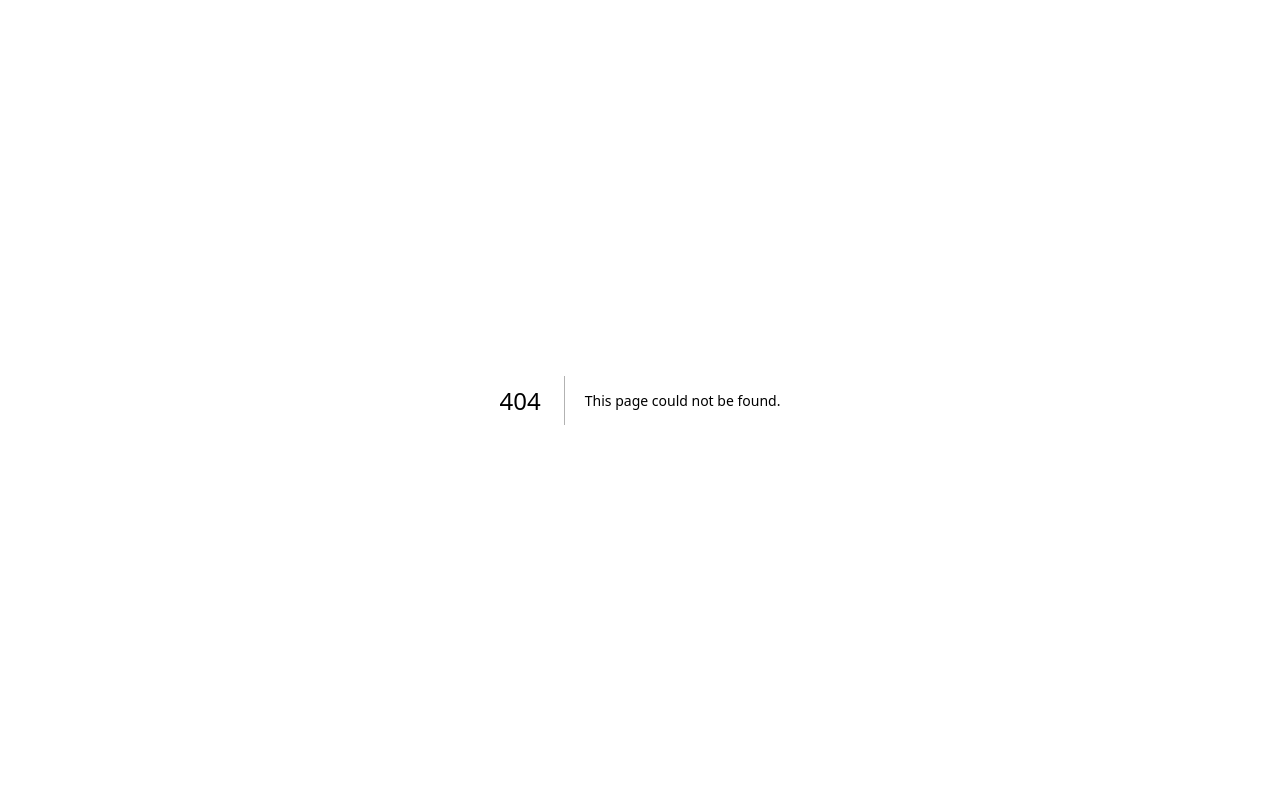
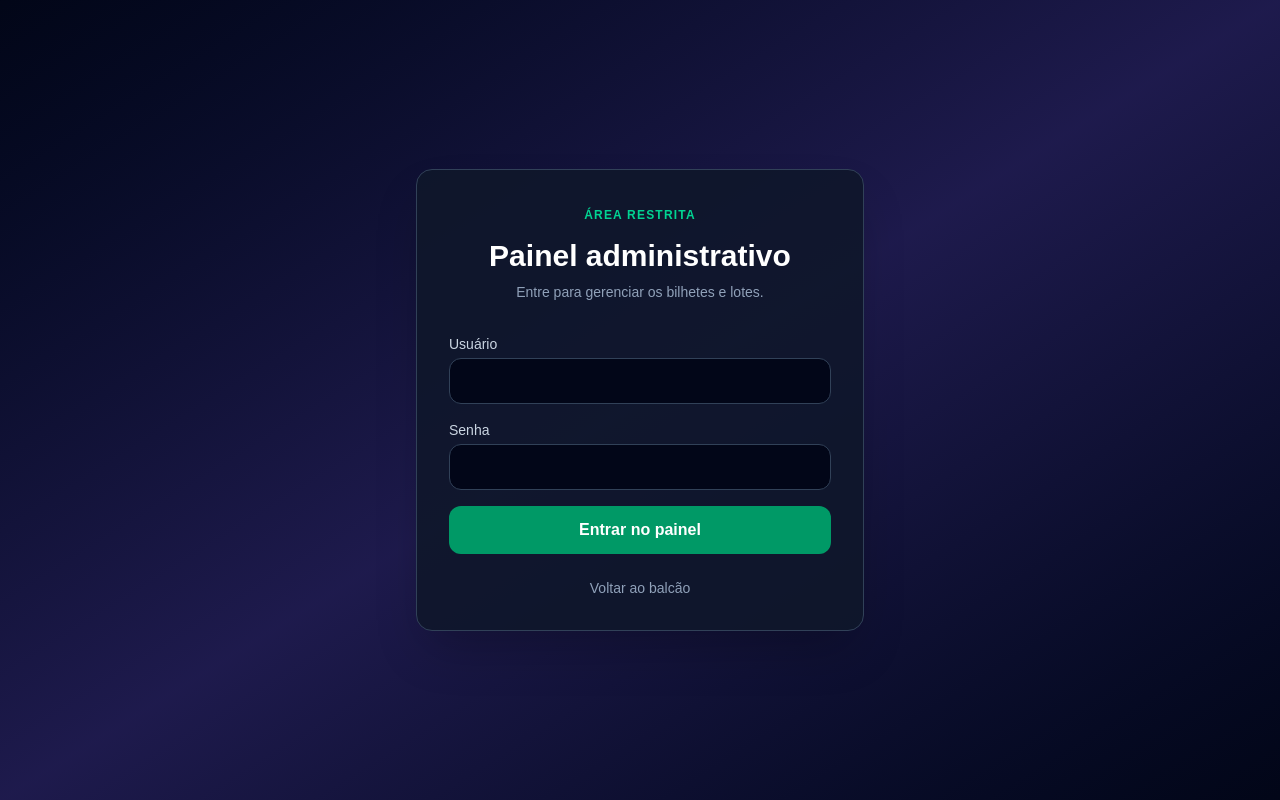
Before and after one commit to renanbmiranda/meu-botijao-sorteios, a Next.js app: page /admin/login in a window 1280 px wide. Before the commit this address had no page. Built offline with nearby package versions, Linux system fonts and the light colour scheme.

Commit message:
feat: implements login and protect admin route

```diff
--- /dev/null
+++ b/app/admin/login/page.tsx
@@ -0,0 +1,91 @@
+'use client';
+
+import { FormEvent, useState } from 'react';
+import Link from 'next/link';
+import { useRouter } from 'next/navigation';
+
+export default function AdminLoginPage() {
+  const router = useRouter();
+  const [username, setUsername] = useState('');
+  const [password, setPassword] = useState('');
+  const [error, setError] = useState('');
+  const [loading, setLoading] = useState(false);
+
+  async function handleSubmit(event: FormEvent<HTMLFormElement>) {
+    event.preventDefault();
+    setLoading(true);
+    setError('');
+
+    try {
+      const response = await fetch('/api/admin/auth', {
+        method: 'POST',
+        headers: { 'Content-Type': 'application/json' },
+        body: JSON.stringify({ username, password }),
+      });
+      const data = await response.json().catch(() => ({}));
+
+      if (!response.ok) {
+        setError(data.error || 'Não foi possível entrar.');
+        return;
+      }
+
+      router.replace('/admin');
+      router.refresh();
+    } catch {
+      setError('Falha na comunicação com o servidor.');
+    } finally {
+      setLoading(false);
+    }
+  }
+
+  return (
+    <main className="min-h-screen bg-gradient-to-br from-slate-950 via-indigo-950 to-slate-950 text-white flex items-center justify-center p-4">
+      <section className="w-full max-w-md rounded-2xl border border-slate-700 bg-slate-900/90 p-8 shadow-2xl">
+        <div className="mb-8 text-center">
+          <span className="text-xs font-semibold uppercase tracking-widest text-emerald-400">Área restrita</span>
+          <h1 className="mt-3 text-3xl font-bold">Painel administrativo</h1>
+          <p className="mt-2 text-sm text-slate-400">Entre para gerenciar os bilhetes e lotes.</p>
+        </div>
+
+        <form onSubmit={handleSubmit} className="space-y-4">
+          <label className="block text-sm text-slate-300">
+            Usuário
+            <input
+              type="text"
+              value={username}
+              onChange={(event) => setUsername(event.target.value)}
+              autoComplete="username"
+              required
+              className="mt-1 w-full rounded-xl border border-slate-700 bg-slate-950 px-4 py-3 text-white outline-none focus:border-emerald-500 focus:ring-2 focus:ring-emerald-500/30"
+            />
+          </label>
+          <label className="block text-sm text-slate-300">
+            Senha
+            <input
+              type="password"
+              value={password}
+              onChange={(event) => setPassword(event.target.value)}
+              autoComplete="current-password"
+              required
+              className="mt-1 w-full rounded-xl border border-slate-700 bg-slate-950 px-4 py-3 text-white outline-none focus:border-emerald-500 focus:ring-2 focus:ring-emerald-500/30"
+            />
+          </label>
+
+          {error && <p className="rounded-xl border border-rose-500/40 bg-rose-950/50 p-3 text-center text-sm text-rose-300">{error}</p>}
+
+          <button
+            type="submit"
+            disabled={loading}
+            className="w-full rounded-xl bg-emerald-600 py-3 font-semibold transition hover:bg-emerald-500 disabled:opacity-50"
+          >
+            {loading ? 'Entrando...' : 'Entrar no painel'}
+          </button>
+        </form>
+
+        <Link href="/" className="mt-6 block text-center text-sm text-slate-400 hover:text-emerald-400">
+          Voltar ao balcão
+        </Link>
+      </section>
+    </main>
+  );
+}
--- a/app/admin/page.tsx
+++ b/app/admin/page.tsx
@@ -2,6 +2,7 @@
 
 import { useEffect, useState } from 'react';
 import Link from 'next/link';
+import { useRouter } from 'next/navigation';
 import { ReciboTermico } from '@/components/ReciboTermico';
 
 interface CodigoItem {
@@ -13,6 +14,7 @@ interface CodigoItem {
 }
 
 export default function AdminPage() {
+  const router = useRouter();
   const [stats, setStats] = useState({ total: 0, resgatados: 0, disponiveis: 0 });
   const [ultimos, setUltimos] = useState<CodigoItem[]>([]);
   const [loading, setLoading] = useState(true);
@@ -23,6 +25,11 @@ export default function AdminPage() {
   const [gerando, setGerando] = useState(false);
   const [loteRecente, setLoteRecente] = useState<string[]>([]);
   const [itemSelecionado, setItemSelecionado] = useState<CodigoItem | null>(null);
+
+  const handleLogout = async () => {
+    await fetch('/api/admin/auth', { method: 'DELETE' });
+    router.replace('/admin/login');
+  };
 
   useEffect(() => {
     const carregarDados = async () => {
@@ -99,9 +106,14 @@ export default function AdminPage() {
             <h1 className="text-2xl font-bold tracking-tight">Painel Administrativo</h1>
             <p className="text-slate-400 text-sm">Gerenciamento, Sorteios e Impressão Térmica (GoldenTec GT-710)</p>
           </div>
-          <Link href="/" className="bg-slate-800 hover:bg-slate-700 border border-slate-700 px-4 py-2 rounded-xl text-sm font-medium transition">
-            ← Voltar ao Balcão
-          </Link>
+          <div className="flex gap-2">
+            <Link href="/" className="bg-slate-800 hover:bg-slate-700 border border-slate-700 px-4 py-2 rounded-xl text-sm font-medium transition">
+              ← Voltar ao Balcão
+            </Link>
+            <button onClick={handleLogout} className="bg-rose-950/60 hover:bg-rose-900 border border-rose-800 px-4 py-2 rounded-xl text-sm font-medium transition">
+              Sair
+            </button>
+          </div>
         </div>
 
         {/* Cards de Estatísticas */}
--- /dev/null
+++ b/app/api/admin/auth/route.ts
@@ -0,0 +1,43 @@
+import { NextResponse } from 'next/server';
+import {
+  ADMIN_SESSION_COOKIE,
+  createAdminSession,
+  getAdminSessionFromRequest,
+  isValidAdminSession,
+  SESSION_DURATION_SECONDS,
+  validateAdminCredentials,
+} from '@/lib/admin-auth';
+
+export async function POST(request: Request) {
+  try {
+    const body = await request.json();
+    const username = typeof body.username === 'string' ? body.username.trim() : '';
+    const password = typeof body.password === 'string' ? body.password : '';
+
+    if (!username || !password || !validateAdminCredentials(username, password)) {
+      return NextResponse.json({ error: 'Usuário ou senha inválidos.' }, { status: 401 });
+    }
+
+    const response = NextResponse.json({ success: true });
+    response.cookies.set(ADMIN_SESSION_COOKIE, createAdminSession(username), {
+      httpOnly: true,
+      secure: process.env.NODE_ENV === 'production',
+      sameSite: 'lax',
+      maxAge: SESSION_DURATION_SECONDS,
+      path: '/',
+    });
+    return response;
+  } catch {
+    return NextResponse.json({ error: 'Requisição inválida.' }, { status: 400 });
+  }
+}
+
+export async function DELETE(request: Request) {
+  if (!isValidAdminSession(getAdminSessionFromRequest(request))) {
+    return NextResponse.json({ error: 'Não autenticado.' }, { status: 401 });
+  }
+
+  const response = NextResponse.json({ success: true });
+  response.cookies.set(ADMIN_SESSION_COOKIE, '', { maxAge: 0, path: '/' });
+  return response;
+}
--- a/app/api/admin/lote/route.ts
+++ b/app/api/admin/lote/route.ts
@@ -1,7 +1,12 @@
 import { NextResponse } from 'next/server';
 import { prisma } from '@/lib/prisma';
+import { getAdminSessionFromRequest, isValidAdminSession } from '@/lib/admin-auth';
 
 export async function POST(request: Request) {
+  if (!isValidAdminSession(getAdminSessionFromRequest(request))) {
+    return NextResponse.json({ error: 'Não autenticado.' }, { status: 401 });
+  }
+
   try {
     let body: { prefixo?: unknown; quantidade?: unknown };
 
--- a/app/api/admin/route.ts
+++ b/app/api/admin/route.ts
@@ -1,7 +1,12 @@
 import { NextResponse } from 'next/server';
 import { prisma } from '@/lib/prisma';
+import { getAdminSessionFromRequest, isValidAdminSession } from '@/lib/admin-auth';
 
-export async function GET() {
+export async function GET(request: Request) {
+  if (!isValidAdminSession(getAdminSessionFromRequest(request))) {
+    return NextResponse.json({ error: 'Não autenticado.' }, { status: 401 });
+  }
+
   try {
     const total = await prisma.codigo.count();
     const resgatados = await prisma.codigo.count({ where: { status: true } });
--- a/app/api/validar/route.ts
+++ b/app/api/validar/route.ts
@@ -30,7 +30,7 @@ export async function POST(request: Request) {
     });
 
     if (!registro) {
-      return NextResponse.json({ error: 'Código inválido ou não encontrado.' }, { status: 404 });
+      return NextResponse.json({ error: 'Código inválido ou não encontrado.' }, { status: 400 });
     }
 
     if (registro.status) {
--- /dev/null
+++ b/lib/admin-auth.ts
@@ -0,0 +1,59 @@
+import { createHmac, timingSafeEqual } from 'node:crypto';
+
+export const ADMIN_SESSION_COOKIE = 'admin_session';
+const SESSION_DURATION_SECONDS = 60 * 60 * 8;
+
+function getAuthConfig() {
+  const username = process.env.ADMIN_USERNAME;
+  const password = process.env.ADMIN_PASSWORD;
+  const secret = process.env.ADMIN_AUTH_SECRET;
+
+  if (!username || !password || !secret) {
+    throw new Error('Variáveis de autenticação administrativa não configuradas.');
+  }
+
+  return { username, password, secret };
+}
+
+function sign(payload: string, secret: string) {
+  return createHmac('sha256', secret).update(payload).digest('base64url');
+}
+
+export function validateAdminCredentials(username: string, password: string) {
+  const config = getAuthConfig();
+  return username === config.username && password === config.password;
+}
+
+export function createAdminSession(username: string) {
+  const { secret } = getAuthConfig();
+  const expiresAt = Math.floor(Date.now() / 1000) + SESSION_DURATION_SECONDS;
+  const payload = `${username}.${expiresAt}`;
+  return `${payload}.${sign(payload, secret)}`;
+}
+
+export function isValidAdminSession(token: string | undefined) {
+  if (!token) return false;
+
+  try {
+    const { secret, username } = getAuthConfig();
+    const [tokenUsername, expiresAt, signature] = token.split('.');
+    const payload = `${tokenUsername}.${expiresAt}`;
+    const expectedSignature = sign(payload, secret);
+
+    if (!tokenUsername || tokenUsername !== username || !signature || Number(expiresAt) <= Math.floor(Date.now() / 1000)) {
+      return false;
+    }
+
+    const provided = Buffer.from(signature);
+    const expected = Buffer.from(expectedSignature);
+    return provided.length === expected.length && timingSafeEqual(provided, expected);
+  } catch {
+    return false;
+  }
+}
+
+export function getAdminSessionFromRequest(request: Request) {
+  return request.headers.get('cookie')?.match(/(?:^|;\s*)admin_session=([^;]+)/)?.[1];
+}
+
+export { SESSION_DURATION_SECONDS };
--- /dev/null
+++ b/proxy.ts
@@ -0,0 +1,20 @@
+import { NextResponse } from 'next/server';
+import type { NextRequest } from 'next/server';
+import { ADMIN_SESSION_COOKIE, isValidAdminSession } from '@/lib/admin-auth';
+
+export function proxy(request: NextRequest) {
+  if (request.nextUrl.pathname === '/admin/login') {
+    return NextResponse.next();
+  }
+
+  const token = request.cookies.get(ADMIN_SESSION_COOKIE)?.value;
+  if (!isValidAdminSession(token)) {
+    return NextResponse.redirect(new URL('/admin/login', request.url));
+  }
+
+  return NextResponse.next();
+}
+
+export const config = {
+  matcher: ['/admin/:path*'],
+};
```
